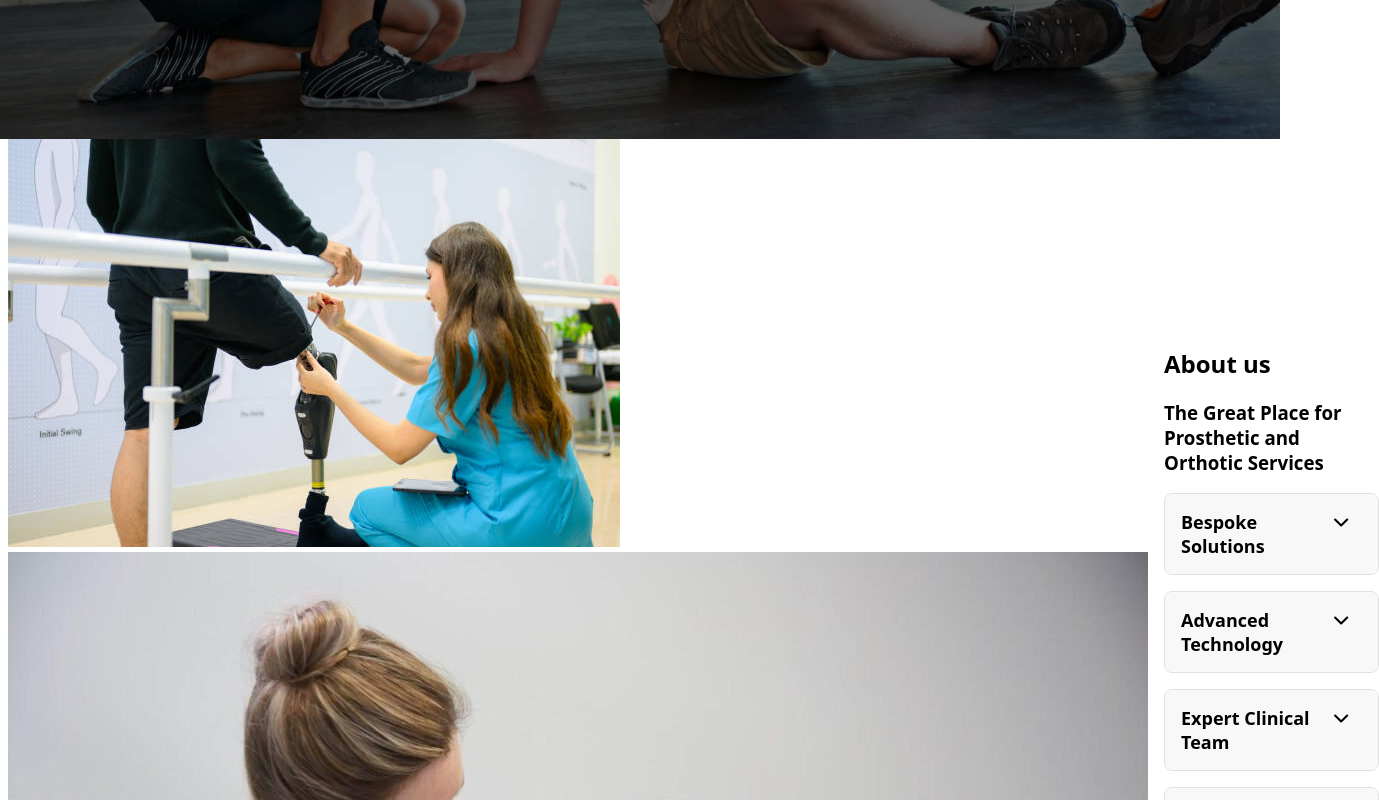
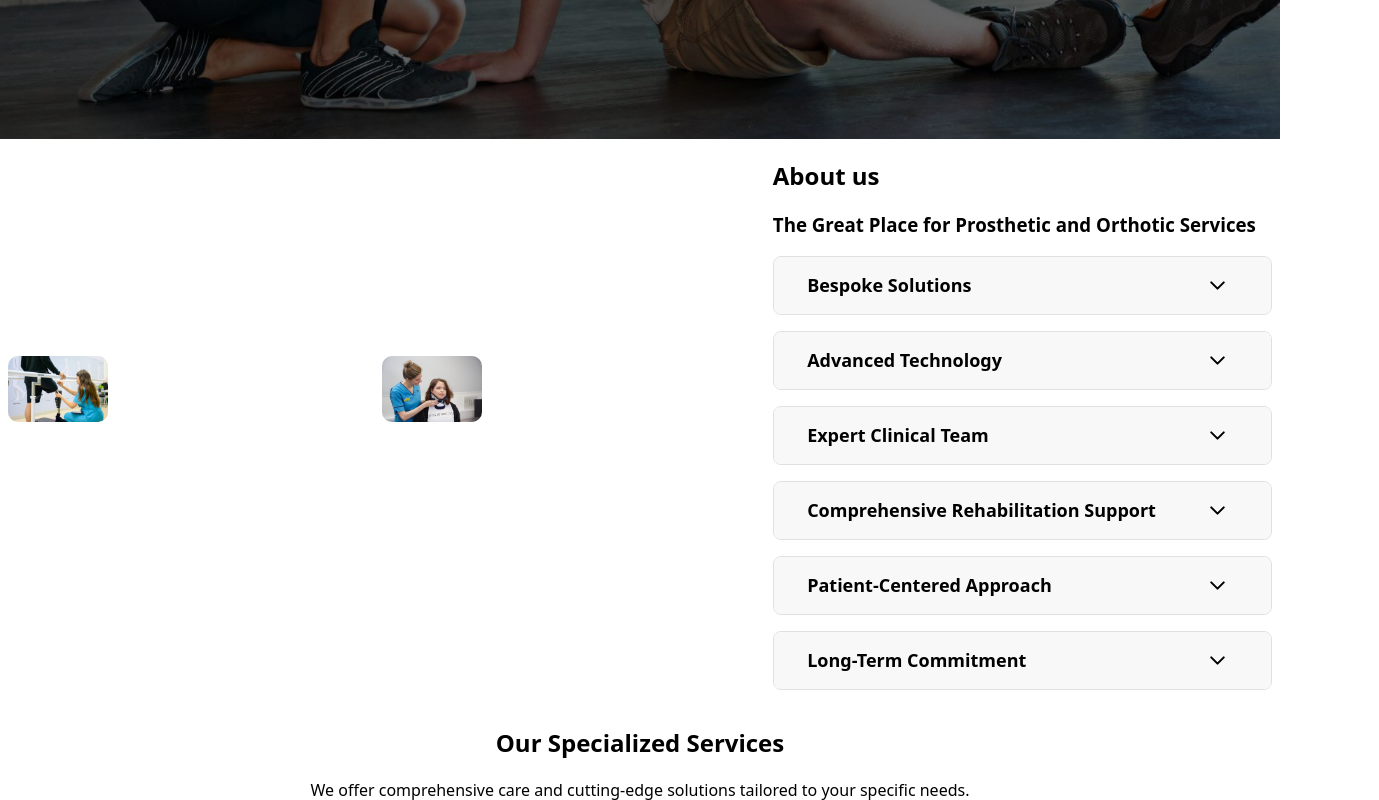
Before and after one commit to Mario-Gozie/Orthosprint-web-app, a React (Vite) app: page / in a window 1280 px wide. Shown: the part 720-1520 px from the top of the page, 1379 px wide, since content can reach past the window. Built offline with nearby package versions, Linux system fonts and the light colour scheme.

Commit message:
working on making the about page better

```diff
--- a/src/Components/Homepage-Components/AboutUs.jsx
+++ b/src/Components/Homepage-Components/AboutUs.jsx
@@ -8,8 +8,8 @@ function AboutUs() {
     <section id="about">
       <div className="about-container" style={{ height: "100%" }}>
         <div className="about-img-container">
-          <img src={aboutImg1} alt="" />
-          <img src={aboutImg2} alt="" />
+          <img className="about-img" src={aboutImg1} alt="" />
+          <img className="about-img" src={aboutImg2} alt="" />
         </div>
         <div className="about-text-container">
           <h2>About us</h2>
--- a/src/Css/homepageCss.css
+++ b/src/Css/homepageCss.css
@@ -208,13 +208,28 @@ nav {
 #about {
   height: 100%;
   width: 100%;
+  display: flex;
+  justify-content: center;
 }
 
 .about-container {
   width: 100%;
   max-width: 1440px;
   display: flex;
-  /* padding: 0 0.5rem; */
+  flex-direction: column;
+}
+
+.about-img-container {
+  width: 100%;
+  display: grid;
+  grid-template-columns: 1fr 1fr;
+  grid-template-rows: 1fr 1fr;
+}
+
+.about-img {
+  border-radius: 10px;
+  width: 100px;
+  height: auto;
 }
 
 .about-special-list {
@@ -478,11 +493,6 @@ footer h2::after {
   .navLoginLink {
     display: none;
   }
-
-  .about-container {
-    display: flex;
-    flex-direction: column;
-  }
 }
 
 @media (min-width: 769px) {
@@ -519,4 +529,19 @@ footer h2::after {
   .hamLoginLink {
     display: none;
   }
+
+  .about-container {
+    width: 100%;
+    max-width: 1440px;
+    display: flex;
+    flex-direction: row;
+  }
+
+  .about-img-container {
+    width: 60%;
+  }
+
+  .about-text-container {
+    width: 40%;
+  }
 }
```
